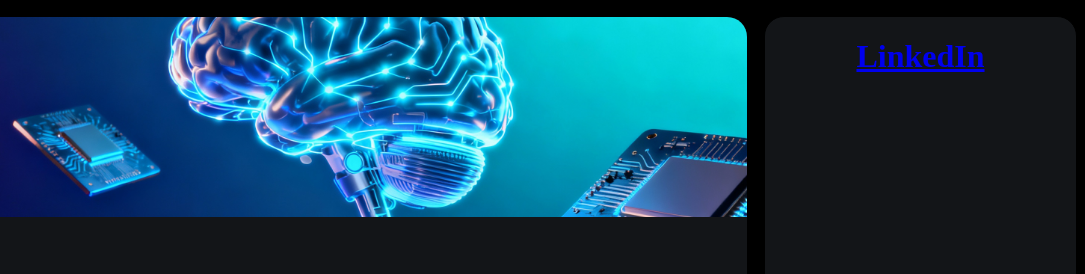
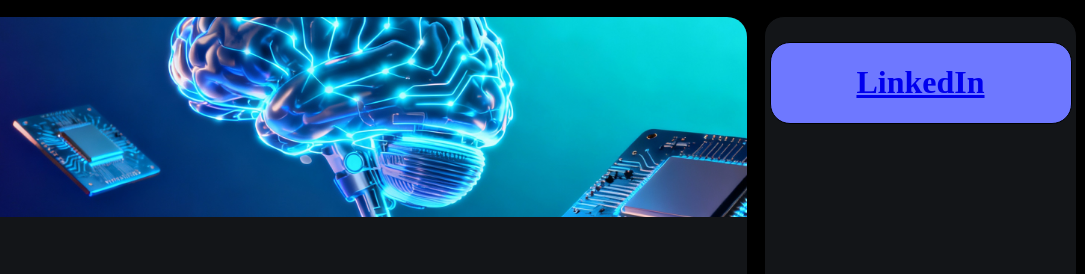
Before and after one commit to luckycelestial/Portfolio-Page, a plain HTML site: page index.html in a window 1280 px wide. Shown: the top 274 px of the page, 195-1280 px from the left. Drawn offline with Linux system fonts and the light colour scheme.

Commit message:
button for links

```diff
--- a/index.html
+++ b/index.html
@@ -19,7 +19,7 @@
                 </div>
             </div>
             <div class="side">
-                    <h1><a href="https://www.linkedin.com/in/pavithran-nallathambi-2425km/">LinkedIn</a></h1>
+                    <div class="btn"><h1><a href="https://www.linkedin.com/in/pavithran-nallathambi-2425km/">LinkedIn</a></h1></div>
             </div>
         </header>
     </body>
--- a/stylesnew.css
+++ b/stylesnew.css
@@ -43,3 +43,12 @@ body{
     margin-left: 20px;
     margin-top: 60px;
 }
+.btn{
+    border: 1px solid black;
+    border-radius: 20px;
+    background-color: rgb(110, 120, 255);
+    width: 300px;
+    margin-top: 25px;
+    margin-left: auto;
+    margin-right: auto;
+}
```
